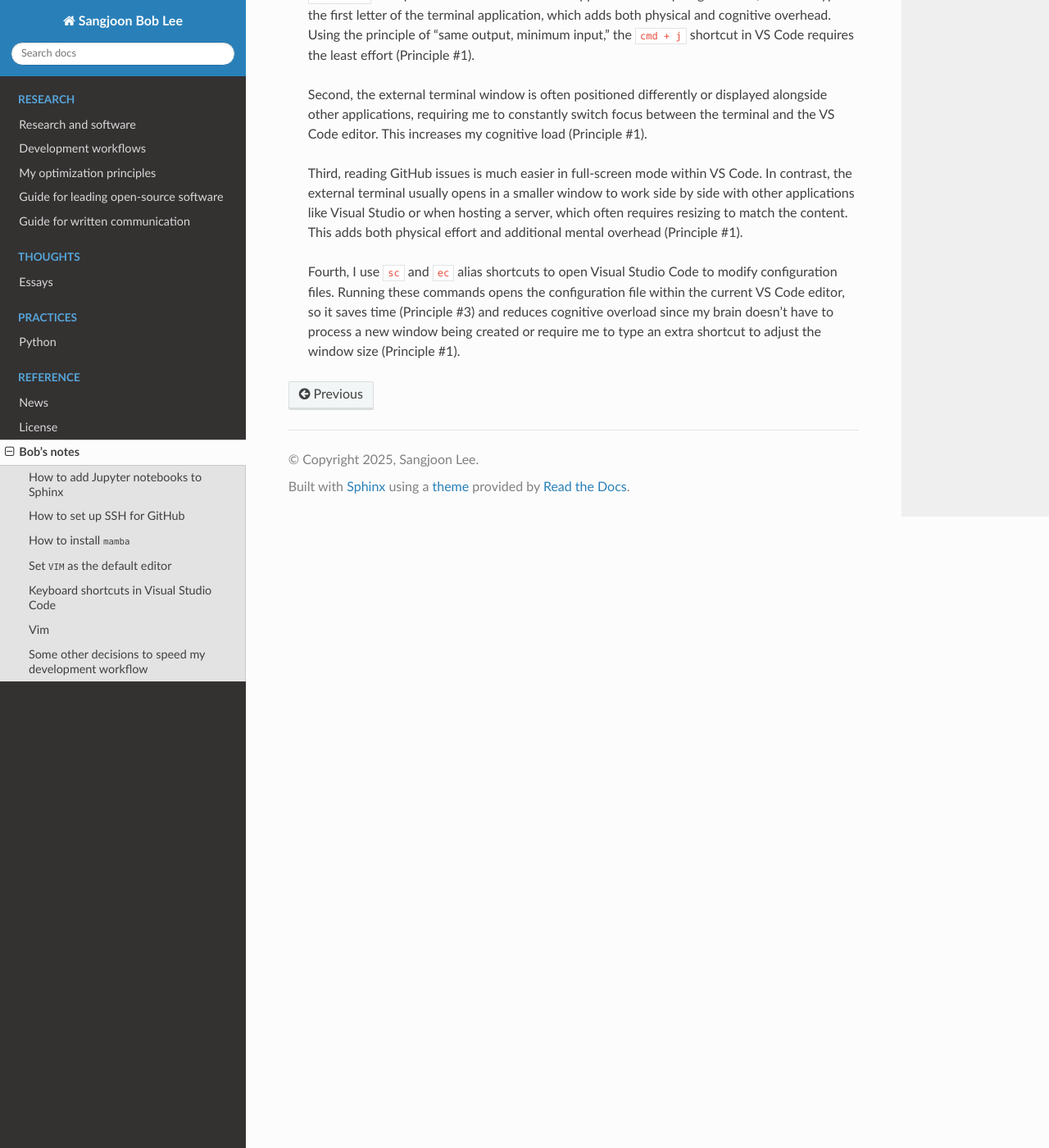
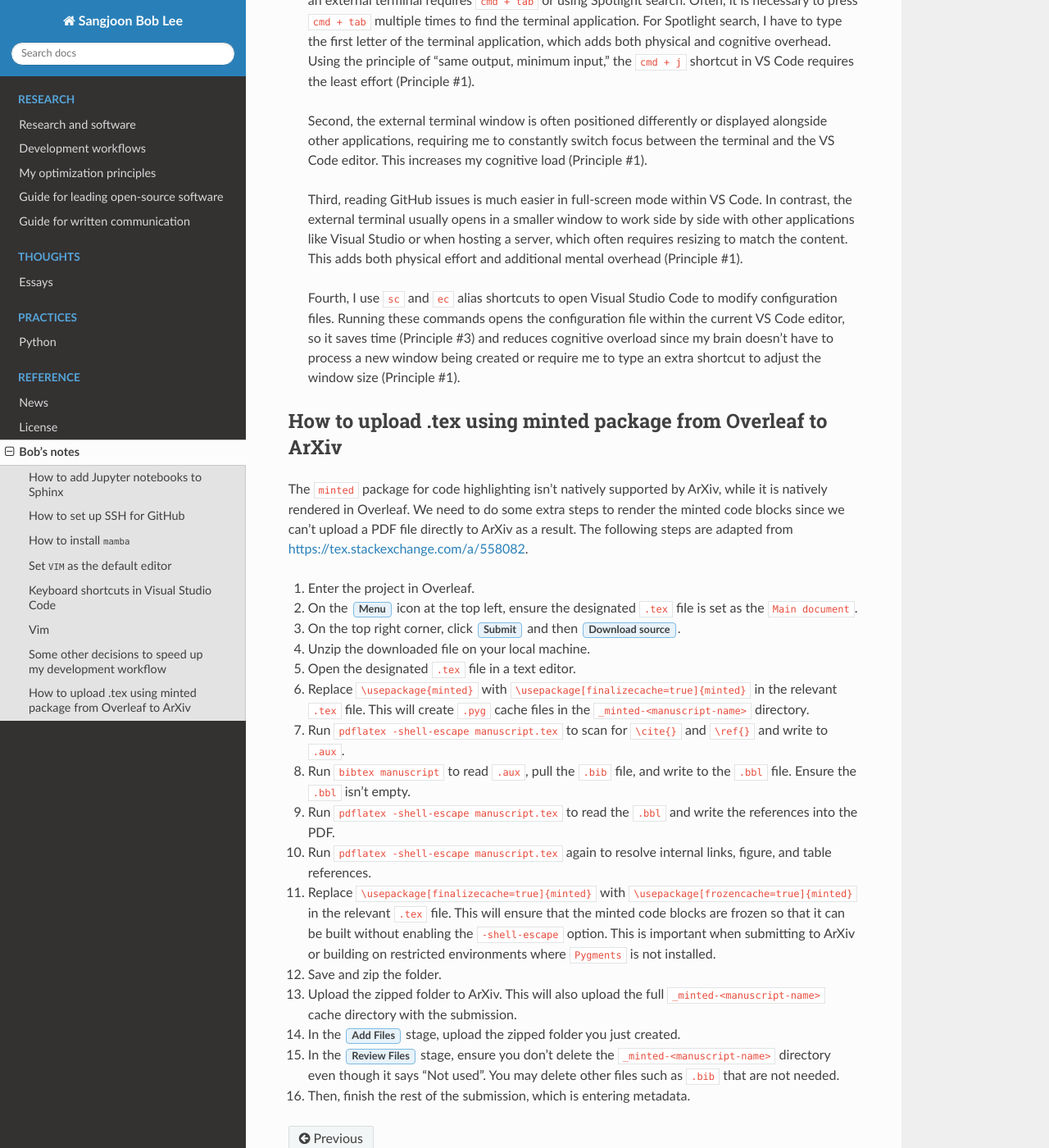
Before and after one commit to bobleesj/bobleesj.github.io, a Sphinx documentation site: the page built from docs/source/notes.rst, in a window 1280 px wide and 1400 px high, scrolled down 3080 px. Shown: the whole window at 82% size. Built offline with Sphinx 7.4.7 and the Read the Docs theme 3.1.0, drawn with Linux system fonts in a browser that asks for light colours; pages that are not in the unit, such as notebooks, are missing from menus; some of the changed text lies outside the part shown.

Commit message:
add how to upload to arxiv with minted

```diff
--- a/docs/source/notes.rst
+++ b/docs/source/notes.rst
@@ -77,7 +77,7 @@ In ``.zshrc`` or ``.bashrc``, add the following lines:
     export VISUAL=vim
     export EDITOR=vim
 
-If above does not work, set it globally by running the following command in your terminal:
+If the above does not work, set it globally by running the following command in your terminal:
 
 .. code-block:: bash
 
@@ -88,25 +88,25 @@ Keyboard shortcuts in Visual Studio Code
 
 - Fix multiple lines at once? Press ``opt + cmd + up/down``.
 - View other parts of the file? Press ``cmd + PageUp/PageDown``. Press ``ctrl + g`` to move the cursor.
-- View recently closed file? Use ``ctrl + tab``. This mimics the way you switch recent applications using ``cmd + tab``.
+- View recently closed files? Use ``ctrl + tab``. This mimics the way you switch recent applications using ``cmd + tab``.
 - Switch between tabs in the current window? Press ``opt + cmd + left/right``.
 - Go to the file after ``cmd + shift + F``? Press ``F4`` and ``shift + F4``. This allows you to quickly jump to the next or previous search result.
-- Globally replace a text? Press ``cmd + shift + H``.
+- Globally replace text? Press ``cmd + shift + H``.
 
 Vim
 ---
 
 - When writing a GitHub issue, you may want to write under each header. A simple way is to go to the line with ``<line-number>G`` and then press ``o``. If you want to append text at the end of the file or in the middle, use ``G`` or ``L``, and then press ``o``. To modify the title, use ``gg`` to go to the first line and press ``A`` to append text at the end of the line.
-- To navigate easily, use the arrow replacements: ``h``, ``j``, ``k``, and ``l``. Use ``w`` and ``e`` to move forward by word, and ``b`` and ``ge`` to move backward. But of often, we don't want to count every punctuation mark or space, then you can use ``W``, ``E``, ``B``, and ``gE`` to move by word without counting punctuation marks or spaces.
+- To navigate easily, use the arrow replacements: ``h``, ``j``, ``k``, and ``l``. Use ``w`` and ``e`` to move forward by word, and ``b`` and ``ge`` to move backward. If you don't want to count every punctuation mark or space, use ``W``, ``E``, ``B``, and ``gE`` to move by word without counting punctuation marks or spaces.
 - To insert before the cursor, use ``i``; after the cursor, use ``a``. To insert at the beginning of the line, use ``I``. To insert at the end of the line, use ``A``.
 - **Fix quick typos?** Press ``x`` to delete the character under the cursor or ``r`` to replace the character. Use ``X`` to delete the character before the cursor. To delete more than one character, use ``<number>x`` or ``<number>r``. For example, to delete 3 characters, use ``3x`` or ``3r``. To delete 3 characters to the left of the cursor, use ``3X``.
 - **Want to make bigger fixes?** Use ``dd`` to delete the current line, or ``D`` to delete from the cursor to the end of the line. To change a word, use ``cw`` (deletes the word from the cursor to the right and enters insert mode). Use ``cc`` to delete the current line and enter insert mode.
-- **Tired of counting the number of characters?** You can simply identify start of the word you want to modify. The key commands are ``f`` and ``t``. ``f<char>`` moves the cursor to the next ``<char>`` on the right. ``t<char>`` moves the cursor to the character before the next ``<char>`` on the right. ``F<char>`` and ``T<char>`` do the same in the opposite direction. This is useful when you need to delete a few characters using ``df<char>`` or ``dt<char>``. To repeat the last command, use ``;``. To repeat in the opposite direction, use ``,``.
+- **Tired of counting the number of characters?** You can simply identify the start of the word you want to modify. The key commands are ``f`` and ``t``. ``f<char>`` moves the cursor to the next ``<char>`` on the right. ``t<char>`` moves the cursor to the character before the next ``<char>`` on the right. ``F<char>`` and ``T<char>`` do the same in the opposite direction. This is useful when you need to delete a few characters using ``df<char>`` or ``dt<char>``. To repeat the last command, use ``;``. To repeat in the opposite direction, use ``,``.
 - **Want to copy and paste?** Press ``yy`` to copy the line, and ``p`` or ``P`` to paste below or above the cursor.
 - **Made a mistake?** Use ``u`` to undo and ``ctrl-r`` to redo. To undo multiple times, use ``<number>u``. For example, ``3u`` will undo the last three changes.
 
-Some other decisions to speed my development workflow
------------------------------------------------------
+Some other decisions to speed up my development workflow
+--------------------------------------------------------
 
 Using Visual Studio Code's built-in terminal
 
@@ -119,3 +119,41 @@ Using Visual Studio Code's built-in terminal
     Third, reading GitHub issues is much easier in full-screen mode within VS Code. In contrast, the external terminal usually opens in a smaller window to work side by side with other applications like Visual Studio or when hosting a server, which often requires resizing to match the content. This adds both physical effort and additional mental overhead (Principle #1).
 
     Fourth, I use ``sc`` and ``ec`` alias shortcuts to open Visual Studio Code to modify configuration files. Running these commands opens the configuration file within the current VS Code editor, so it saves time (Principle #3) and reduces cognitive overload since my brain doesn't have to process a new window being created or require me to type an extra shortcut to adjust the window size (Principle #1).
+
+
+How to upload .tex using minted package from Overleaf to ArXiv
+--------------------------------------------------------------
+
+The ``minted`` package for code highlighting isn't natively supported by ArXiv, while it is natively rendered in Overleaf. We need to do some extra steps to render the minted code blocks since we can't upload a PDF file directly to ArXiv as a result. The following steps are adapted from https://tex.stackexchange.com/a/558082.
+
+#. Enter the project in Overleaf.
+
+#. On the :guilabel:`Menu` icon at the top left, ensure the designated ``.tex`` file is set as the ``Main document``.
+
+#. On the top right corner, click :guilabel:`Submit` and then :guilabel:`Download source`.
+
+#. Unzip the downloaded file on your local machine.
+
+#. Open the designated ``.tex`` file in a text editor.
+
+#. Replace ``\usepackage{minted}`` with ``\usepackage[finalizecache=true]{minted}`` in the relevant ``.tex`` file. This will create ``.pyg`` cache files in the ``_minted-<manuscript-name>`` directory.
+
+#. Run ``pdflatex -shell-escape manuscript.tex`` to scan for ``\cite{}`` and ``\ref{}`` and write to ``.aux``.
+
+#. Run ``bibtex manuscript`` to read ``.aux``, pull the ``.bib`` file, and write to the ``.bbl`` file. Ensure the ``.bbl`` isn't empty.
+
+#. Run ``pdflatex -shell-escape manuscript.tex`` to read the ``.bbl`` and write the references into the PDF.
+
+#. Run ``pdflatex -shell-escape manuscript.tex`` again to resolve internal links, figure, and table references.
+
+#. Replace ``\usepackage[finalizecache=true]{minted}`` with ``\usepackage[frozencache=true]{minted}`` in the relevant ``.tex`` file. This will ensure that the minted code blocks are frozen so that it can be built without enabling the ``-shell-escape`` option. This is important when submitting to ArXiv or building on restricted environments where ``Pygments`` is not installed.
+
+#. Save and zip the folder.
+
+#. Upload the zipped folder to ArXiv. This will also upload the full ``_minted-<manuscript-name>`` cache directory with the submission.
+
+#. In the :guilabel:`Add Files` stage, upload the zipped folder you just created.
+
+#. In the :guilabel:`Review Files` stage, ensure you don't delete the ``_minted-<manuscript-name>`` directory even though it says "Not used". You may delete other files such as ``.bib`` that are not needed.
+
+#. Then, finish the rest of the submission, which is entering metadata.
```
